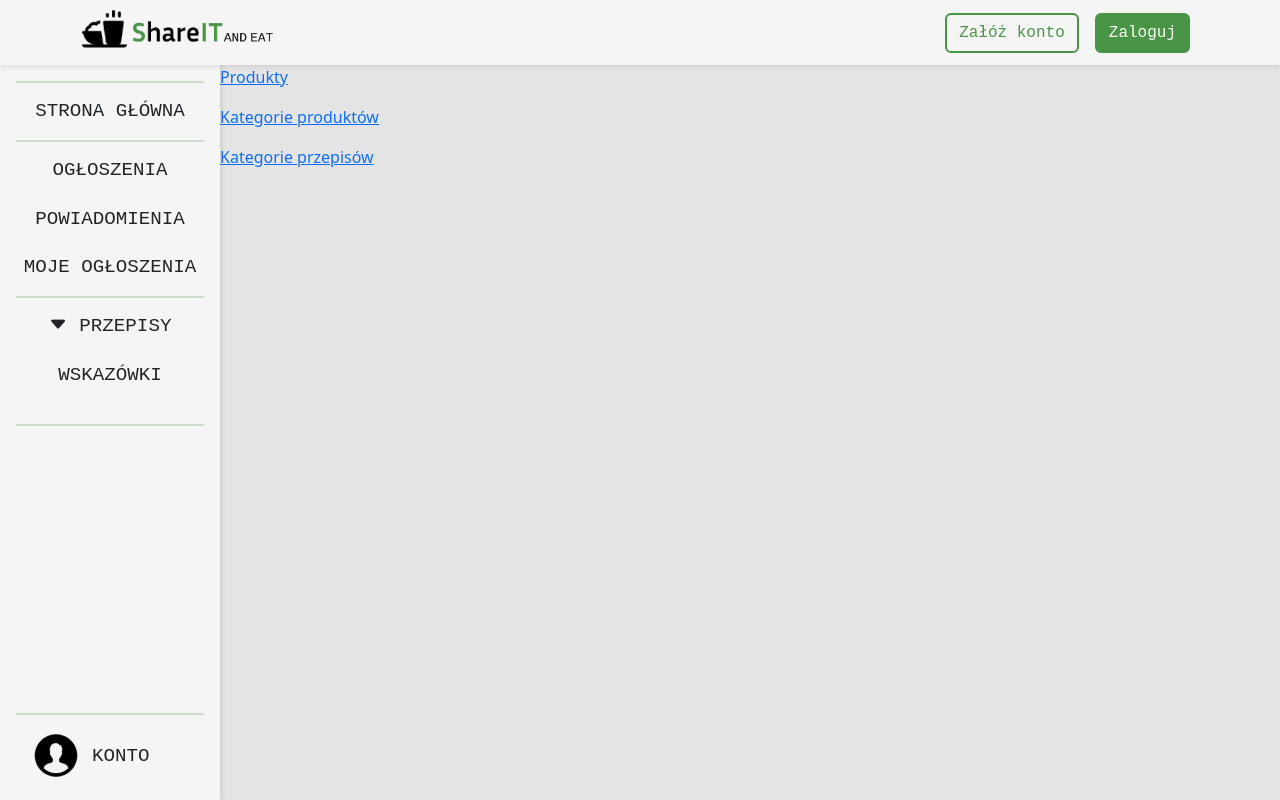
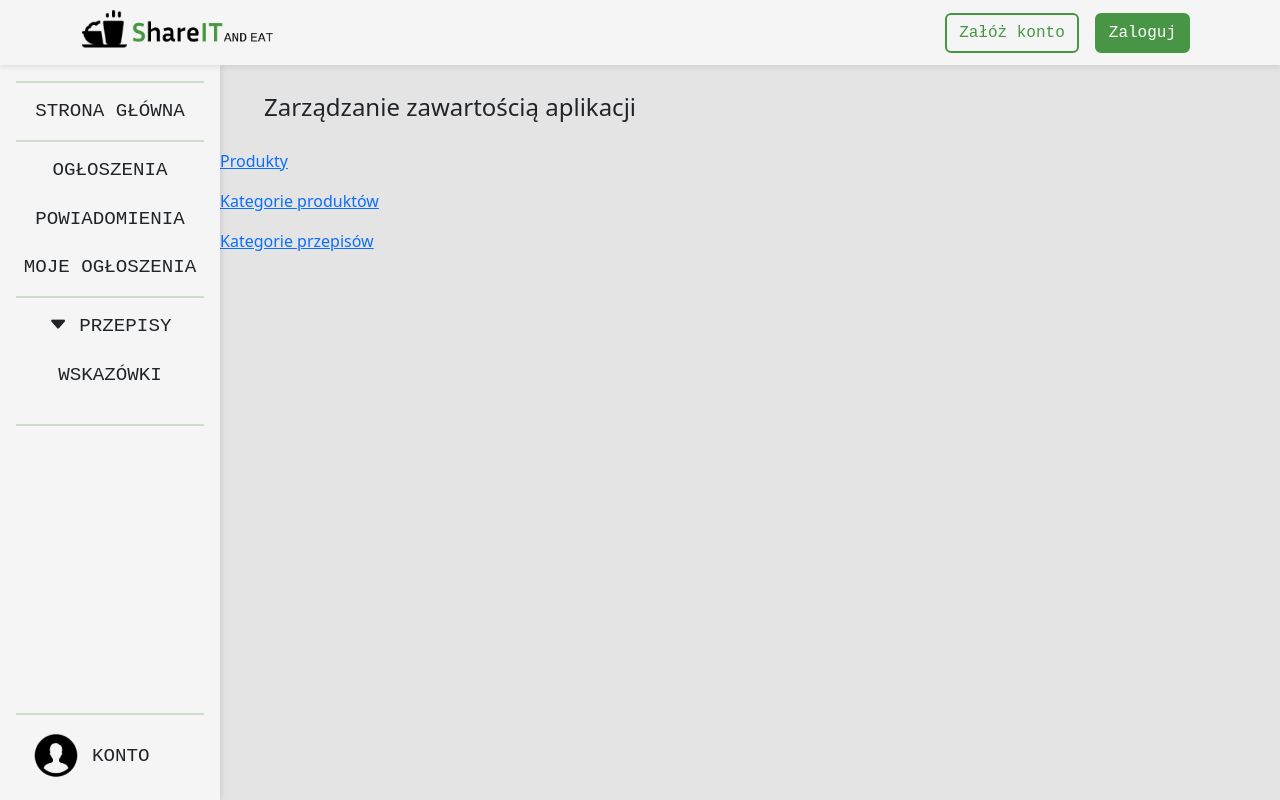
Before and after one commit to HelloNatalia/licencjat-frontend, a React (Create React App) app in the folder licencjat-frontend/: page /create-records in a window 1280 px wide. Built offline with nearby package versions, Linux system fonts and the light colour scheme.

Commit message:
Started management panel

```diff
--- a/licencjat-frontend/src/admin/Admin.js
+++ b/licencjat-frontend/src/admin/Admin.js
@@ -42,7 +42,10 @@ export default function Admin() {
           </div>
 
           <div className="col-12 col-md-6 col-lg-4 p-3">
-            <div onClick={() => handleRedirect("#")} className="module-box p-4">
+            <div
+              onClick={() => handleRedirect("/create-records")}
+              className="module-box p-4"
+            >
               <div className="module-content justify-content-center text-center">
                 <img src="administration.png" className="module-img" />
                 <a href="/create-records" className="ms-2">
--- a/licencjat-frontend/src/admin/creating/CreateRecords.js
+++ b/licencjat-frontend/src/admin/creating/CreateRecords.js
@@ -3,6 +3,11 @@ import { getAuthTokenFromCookie } from "../../cookies/auth-cookies";
 export default function CreateRecords() {
   return (
     <div className="content">
+      <div className="container">
+        <div className="container p-2 px-3">
+          <p className="fs-4 m-3">Zarządzanie zawartością aplikacji</p>
+        </div>
+      </div>
       <p>
         <a href="/products">Produkty</a>
       </p>
```
